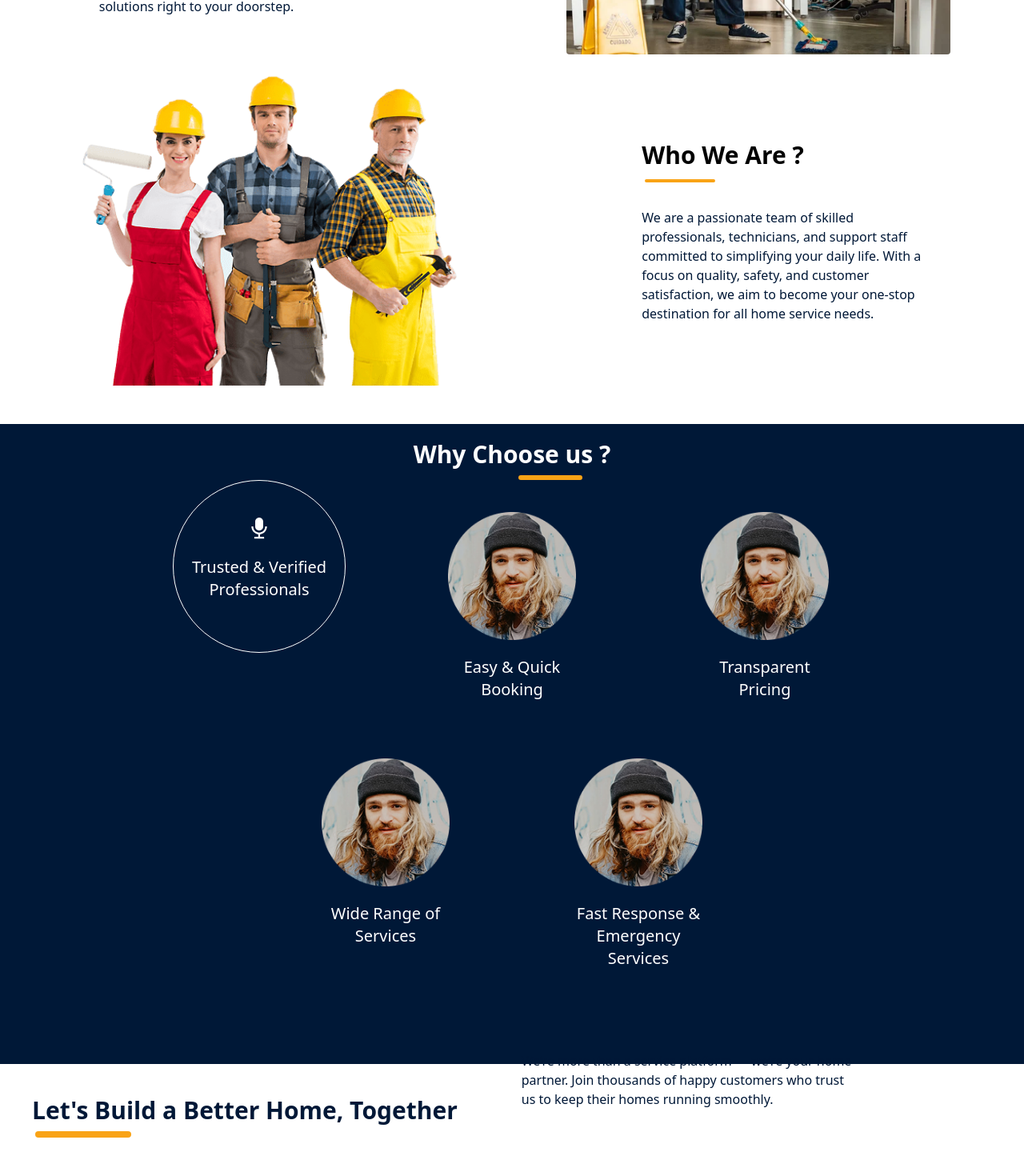
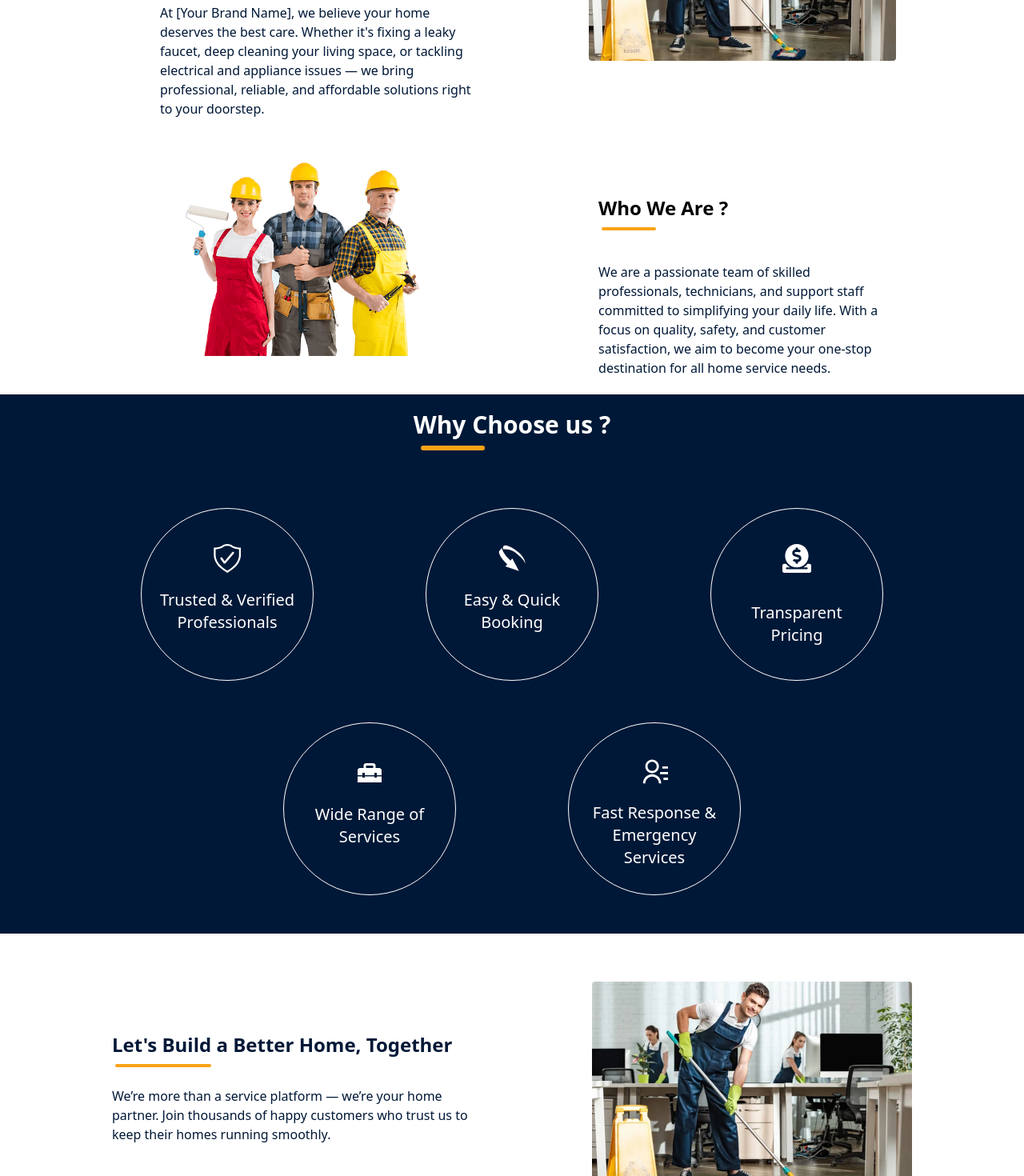
Before and after one commit to Suyog045/home-services-platform, a React (Vite) app in the folder frontend/: page /about-us in a window 1280 px wide. Shown: the part 500-1970 px from the top of the page at 80% size. Built offline with nearby package versions, Linux system fonts and the light colour scheme.

Commit message:
about us page added fully

```diff
--- a/frontend/src/Components/AboutUsPage/AboutUsBuild.jsx
+++ /dev/null
@@ -1,22 +0,0 @@
-import React from 'react'
-
-const AboutUsBuild = () => {
-    return (
-        <div className='flex flex-col md:flex-row'>
-            <div className=' md:text-left md:text-3xl font-bold p-10'>
-                Let's Build a Better Home, Together
-                <div className="w-30 h-2 bg-secondary rounded-4xl mx-1 mt-2" />
-            </div>
-            <div className='flex justify-left md:p-10 md:text-base -mt-14'>
-                We’re more than a service platform — we’re your home <br />
-                partner. Join thousands of happy customers who trust <br />
-                us to keep their homes running smoothly.
-            </div>
-
-        </div>
-    )
-}
-
-
-
-export default AboutUsBuild
--- a/frontend/src/Components/AboutUsPage/AboutUsHead.jsx
+++ b/frontend/src/Components/AboutUsPage/AboutUsHead.jsx
@@ -2,8 +2,8 @@ import React from 'react'
 import AboutUs from './../../pages/AboutUs';
 const AboutUsHead =() =>{
     return(
-        <div className="bg-primary h-40 w-full flex justify-center items-center ">
-                 <h2 className='text-white md:text-center md:text-5xl font-semibold '>About Us </h2>
+        <div className="bg-primary h-60 w-full flex justify-center items-center ">
+                 <h2 className='text-white md:text-center text-4xl md:text-5xl font-semibold '>About Us </h2>
 
         </div>
     )
--- a/frontend/src/Components/AboutUsPage/AboutUsLayout.jsx
+++ b/frontend/src/Components/AboutUsPage/AboutUsLayout.jsx
@@ -2,14 +2,14 @@ import React from 'react'
 import AboutUsHead from './AboutUsHead'
 import AboutUsMain from './AboutUsMain'
 import AboutUsWhyUs from './AboutUsWhyUs'
-import AboutUsBuild from './AboutUsBuild'
+import AboutUsTag from './AboutUsTag'
 const AboutUsLayout = () => {
   return (
     <div className="text-primary">
     <AboutUsHead/>
     <AboutUsMain/>
     <AboutUsWhyUs/>
-    <AboutUsBuild/>
+    <AboutUsTag/>
     </div>
 
   )
--- a/frontend/src/Components/AboutUsPage/AboutUsMain.jsx
+++ b/frontend/src/Components/AboutUsPage/AboutUsMain.jsx
@@ -2,43 +2,46 @@ import React from 'react'
 
 const AboutUsMain = () => {
     return (
-        <div className='main div'>
-            <div className='flex flex-col md:flex-row justify-center md:justify-around'>
-                <div className='md:mt-4'>
-                    <div className='md:text-nowrap text-center md:text-left  text-black text-3xl font-semibold p-10 flex flex-col md:items-start items-center'>
+        <div className='w-full flex flex-col items-center'>
+            <div className='flex flex-col md:flex-row justify-center mt-10 md:mx-30 flex flex-col w-3/4 gap-8'>
+                <div className='md:mt-4  justify-center  '>
+                    <div className='text-wrap text-center md:text-left  text-black text-3xl font-semibold p-10 flex flex-col md:items-start items-center'>
                         Your Trusted Partner for<br />
                         Home Services & Repairs
                         <div className="w-30 h-1 bg-secondary rounded-4xl mx-1 mt-3" />
                     </div>
-                    <div className='flex text-center md:text-left md:p-10 md:font-normal mt-2 md:-mt-12 '>
-                        At [Your Brand Name], we believe your home <br />
-                        deserves the best care. Whether it's fixing a <br />
-                        leaky faucet, deep cleaning your living space, or<br />
-                        tackling electrical and appliance issues — we<br />
-                        bring professional, reliable, and affordable<br />
+                    <div className='flex text-wrap md:w-3/4 text-center md:text-left md:ml-10 '>
+                        At [Your Brand Name], we believe your home
+                        deserves the best care. Whether it's fixing a
+                        leaky faucet, deep cleaning your living space, or
+                        tackling electrical and appliance issues — we
+                        bring professional, reliable, and affordable
                         solutions right to your doorstep.
 
                     </div>
                 </div>
-                <div className='md:p-2 mt-10 '>
-                    <img src="/images/cleaning.jpg" alt="" className="rounded  w-120" />
+
+                <div className=' '>
+                    <img src="/images/cleaning.jpg" alt="" className="rounded  w-350" />
                 </div>
             </div>
-            <div className='grid grid-flow-col md: justify-items-center-safe'>
-                <div className='md:p-2 mb-10'>
-                    <img src="\images\background.png" alt="" className="rounded w-120 " />
+
+            <div className='flex flex-col md:flex-row md:justify-between mt-10 md:mx-30 flex flex-col w-3/4 md:gap-8'>
+                <div className='md:p-2 mb-10 md:ml-15'>
+                    <img src="\images\background.png" alt="" className="rounded w-350 " />
                 </div>
-                <div className='md:mt-15'>
-                    <div className=' md:text-nowrap md:text-3xl  text-black font-semibold p-10'>
+
+                <div className=' md:mt-4 md:ml-35 '>
+                    <div className=' md:text-nowrap text-center md:text-2xl  text-black text-3xl font-semibold   p-4 md:p-10 flex flex-col md:items-start items-center'>
                         Who We Are ?
-                        <div className="w-22 h-1 bg-secondary rounded-4xl mx-1 mt-3" />
+                        <div className="w-17 h-1 bg-secondary rounded-4xl mx-1 mt-2" />
                     </div>
-                    <div className='flex justify-left md:p-10 md:font-normal -mt-12'>
-                        We are a passionate team of skilled<br />
-                        professionals, technicians, and support staff<br />
-                        committed to simplifying your daily life. With a<br />
-                        focus on quality, safety, and customer<br />
-                        satisfaction, we aim to become your one-stop<br />
+                    <div className='flex text-wrap text-center  mb-12 md:mb-0 md:text-left md:ml-10'>
+                        We are a passionate team of skilled
+                        professionals, technicians, and support staff
+                        committed to simplifying your daily life. With a
+                        focus on quality, safety, and customer
+                        satisfaction, we aim to become your one-stop
                         destination for all home service needs.
 
                     </div>
--- /dev/null
+++ b/frontend/src/Components/AboutUsPage/AboutUsTag.jsx
@@ -0,0 +1,31 @@
+import React from 'react'
+
+const AboutUsTag = () => {
+    return (
+        <div className=' p-5  md:mx-30 mt-10 flex md:flex-row flex-col items-center  gap-8 md:gap-34  '>
+
+                <div className='flex flex-col gap-2 w-3/4 md:justify-center md:items-start items-center '>
+                    <div className='text-wrap text-2xl text-center flex flex-col  items-center md:items-start md:text-left font-semibold '>
+                        Let's Build a Better Home, Together
+                        <div className="w-30 h-1  bg-secondary rounded-4xl md:mx-1 mt-2" />
+                    </div>
+
+                    <div className=' text-wrap  text-center md:text-left mt-4'>
+                        We’re more than a service platform — we’re your home
+                        partner. Join thousands of happy customers who trust
+                        us to keep their homes running smoothly.
+                    </div>
+
+                </div>
+
+                    <img src="/images/cleaning.jpg" alt="" className="rounded w-100 " />
+
+
+
+        </div>
+    )
+}
+
+
+
+export default AboutUsTag
--- a/frontend/src/Components/AboutUsPage/AboutUsWhyUs.jsx
+++ b/frontend/src/Components/AboutUsPage/AboutUsWhyUs.jsx
@@ -1,72 +1,68 @@
 import React from 'react'
-import { AiFillAudio } from "react-icons/ai";
+
+import { VscWorkspaceTrusted } from "react-icons/vsc";
+import { GiRapidshareArrow } from "react-icons/gi";
+import { FaDonate } from "react-icons/fa";
+import { MdHomeRepairService } from "react-icons/md";
+import { RiContactsLine } from "react-icons/ri";
 
 
 const AboutUsWhyUs = () => {
     return (
-        <div className="bg-primary h-200 w-full">
-            <div className="  text-white  md:text-center md:text-3xl font-bold p-5">
+        <div className="bg-primary w-full pb-12">
+
+            <div className="  text-white md:items-center text-center text-3xl font-bold p-5 flex justify-center items-center gap-2 flex-col">
                 Why Choose us ?
-                <div className="w-20 h-1.5 bg-secondary rounded-4xl mx-157 mt-2" />
+                <div className="  w-20 h-1.5 md:mr-37 bg-secondary rounded-4xl " />
+            </div>
 
-                <div className='flex justify-center gap-25'>
+            <div className='mt-13'>
+                <div className='flex justify-center md:flex-row flex-col items-center gap-8 md:gap-35'>
 
-                    <div class=" max-w-sm border rounded-full flex flex-col items-center text-wrap w-54 h-54 ">
-
-                            {/* <img class="rounded-t-lg w-40 h-40 object-cover mt-10" src="/images/profile.png" alt="Profile Image" /> */}
-                            <AiFillAudio className='text-white mt-11'/>
+                    <div class=" max-w-sm border border-white rounded-full flex flex-col items-center text-wrap w-54 h-54 ">
+                        <VscWorkspaceTrusted className='text-white mt-11 text-4xl' />
                         <div class="p-5 text-center">
                             <p class="mb-3 text-xl text-white font-normal  ">Trusted & Verified Professionals</p>
                         </div>
                     </div>
 
-                    <div class="max-w-sm rounded-lg flex flex-col items-center text-wrap w-54">
 
-                            <img class="rounded-t-lg w-40 h-40 object-cover mt-10" src="/images/profile.png" alt="Profile Image" />
-
+                    <div class=" max-w-sm border  border-white rounded-full flex flex-col items-center text-wrap w-54 h-54 ">
+                        <GiRapidshareArrow className='text-white mt-11  text-4xl' />
                         <div class="p-5 text-center">
-                            <p class="mb-3 text-xl text-white font-normal"> Easy & Quick Booking</p>
+                            <p class="mb-3 text-xl text-white font-normal  ">Easy & Quick Booking</p>
                         </div>
                     </div>
 
-                   <div class="max-w-sm rounded-lg flex flex-col items-center text-wrap w-54">
-
-                            <img class="rounded-t-lg w-40 h-40 object-cover mt-10" src="/images/profile.png" alt="Profile Image" />
-
+                    <div class=" max-w-sm border  border-white rounded-full flex flex-col items-center text-wrap w-54 h-54 ">
+                        <FaDonate className='text-white mt-11  text-4xl' />
                         <div class="p-5 text-center">
-                            <p class="mb-3 text-xl text-white font-normal">Transparent Pricing</p>
+                            <p class="mb-3 mt-4 text-xl text-white font-normal  ">Transparent Pricing</p>
+                        </div>
+                    </div>
                 </div>
             </div>
 
 
-
-                </div>
-                <div className='flex justify-center gap-25 '>
-
-                    <div class="max-w-sm rounded-lg flex flex-col items-center text-wrap w-54">
-
-                            <img class="rounded-t-lg w-40 h-40 object-cover mt-10" src="/images/profile.png" alt="Profile Image" />
-
+            <div className='mt-13'>
+                <div className='flex justify-center md:flex-row flex-col items-center gap-8 md:gap-35 '>
+                    <div class=" max-w-sm border border-white rounded-full flex flex-col items-center text-wrap w-54 h-54 ">
+                        <MdHomeRepairService className='text-white mt-11 text-4xl' />
                         <div class="p-5 text-center">
-                            <p class="mb-3 text-xl text-white font-normal">Wide Range of Services</p>
+                            <p class="mb-3 text-xl text-white font-normal  ">Wide Range of Services</p>
                         </div>
                     </div>
 
-                   <div class="max-w-sm rounded-lg flex flex-col items-center text-wrap w-54">
-
-                            <img class="rounded-t-lg w-40 h-40 object-cover mt-10" src="/images/profile.png" alt="Profile Image" />
-
+                    <div class=" max-w-sm border border-white rounded-full flex flex-col items-center text-wrap w-54 h-54 ">
+                        <RiContactsLine className='text-white mt-11 text-4xl' />
                         <div class="p-5 text-center">
-                            <p class="mb-3 text-xl text-white font-normal">Fast Response & Emergency Services</p>
+                            <p class="mb-3 text-xl text-white font-normal  ">Fast Response & Emergency Services</p>
+                        </div>
+                    </div>
                 </div>
             </div>
 
 
-
-
-
-                </div>
-            </div>
 
         </div>
     )
```
Lines whose indentation alone changed are shown as unchanged.
